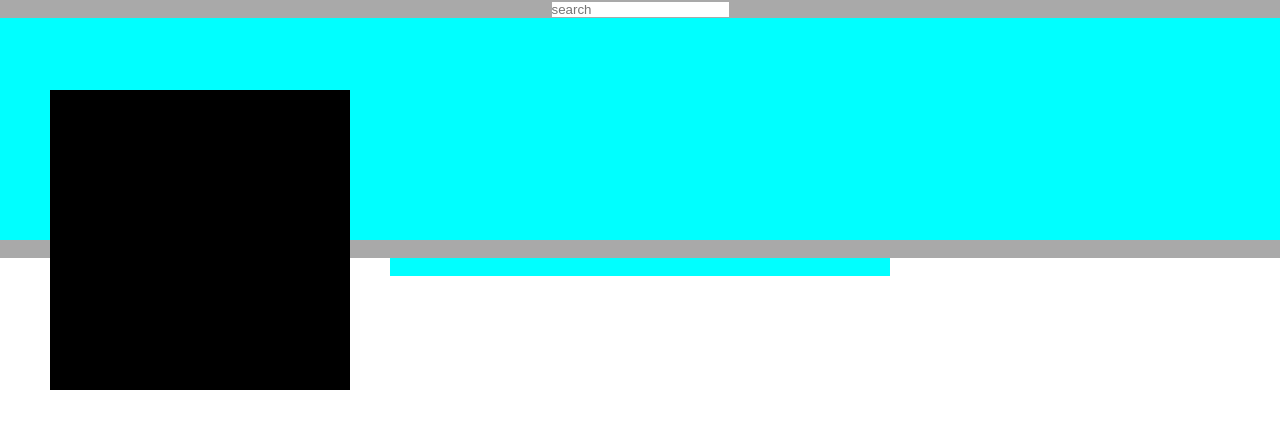
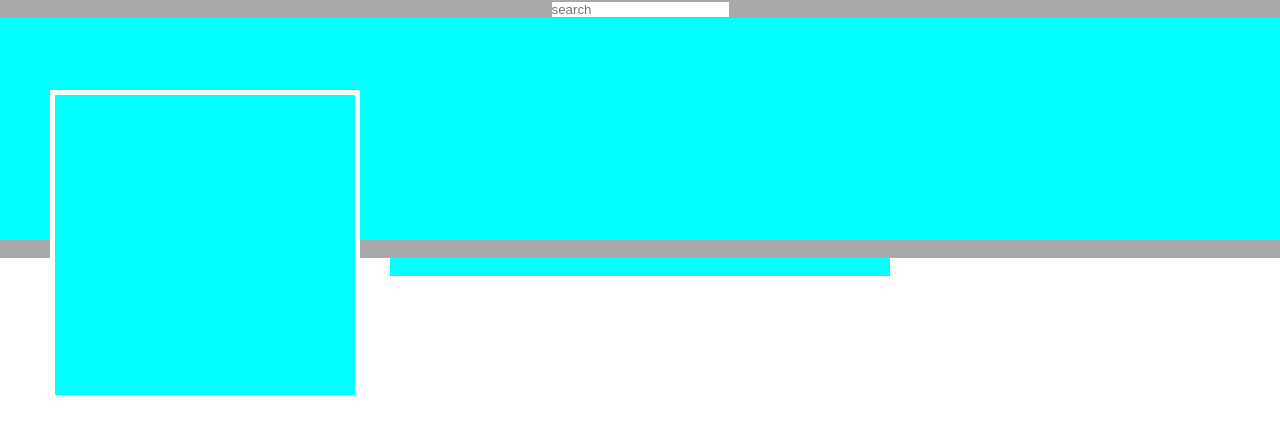
Before and after one commit to arm01846/nvc_template, a plain HTML site: page index.html in a window 1280 px wide. Shown: the top 434 px of the page. Drawn offline with Linux system fonts and the light colour scheme.

Commit message:
edit styling of profile image box

```diff
--- a/layout.css
+++ b/layout.css
@@ -28,7 +28,8 @@ html, body {
     position: absolute;
     width: 300px;
     height: 300px;
-    background-color: black;
+    background-color: cyan;
+    border: 5px solid white;
     top: -150px;
 }
 
```
